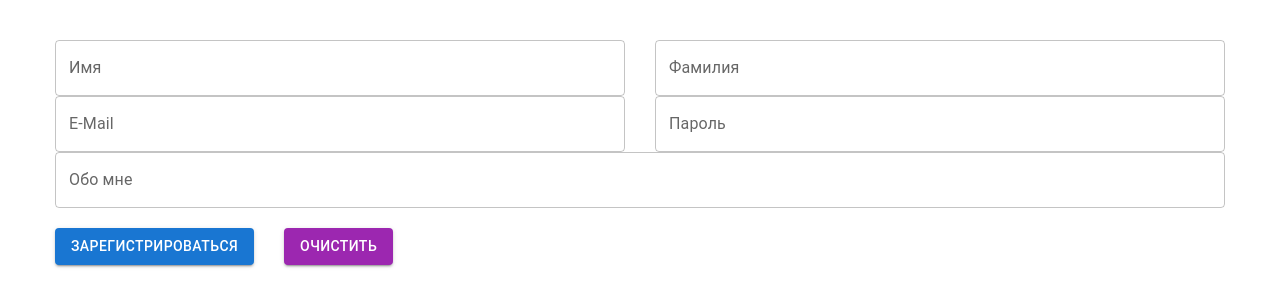
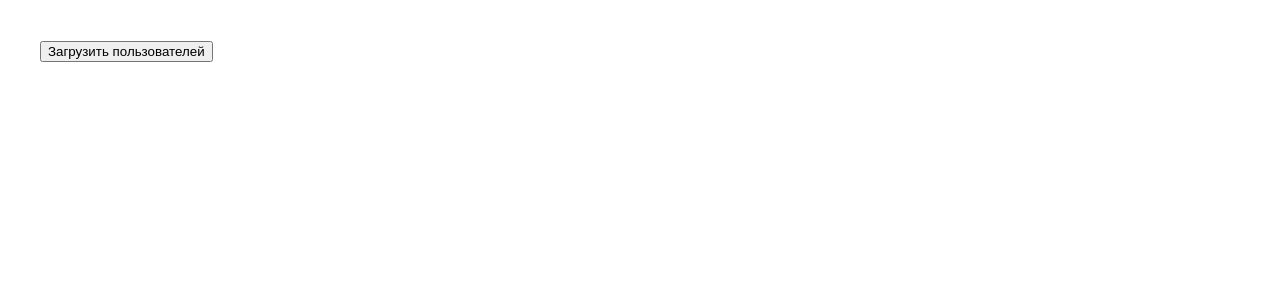
Before and after one commit to dmitriyrotaenko/archakov-react, a React (Create React App) app: page / in a window 1280 px wide. Shown: the top 306 px of the page. Built offline with nearby package versions, Linux system fonts and the light colour scheme.

Commit message:
сделал 8 дз

```diff
--- a/src/home-assignment-7/App.js
+++ /dev/null
@@ -1,109 +0,0 @@
-import React from "react";
-import { useForm } from "react-hook-form";
-import TextField from "@mui/material/TextField";
-import Button from "@mui/material/Button";
-
-function App() {
-  const { handleSubmit, register, formState, reset } = useForm();
-
-  const defaultValues = {
-    firstName: "",
-    lastName: "",
-    email: "",
-    password: "",
-    about: "",
-  };
-
-  const onSubmit = (values) => console.log("ФОРМА!", values);
-
-  return (
-    <div className="App">
-      <form>
-        <div className="row">
-          <TextField
-            name="firstName"
-            label="Имя"
-            {...register("firstName", {
-              validate: (value) => value !== "admin" || "Nice try!",
-            })}
-            helperText={
-              formState.errors.firstName && formState.errors.firstName.message
-            }
-            error={!!formState.errors.firstName}
-            fullWidth
-          />
-          <TextField
-            name="lastName"
-            label="Фамилия"
-            {...register("lastName", {
-              required: "Это обязательное поле!",
-            })}
-            helperText={
-              formState.errors.lastName && formState.errors.lastName.message
-            }
-            error={!!formState.errors.lastName}
-            fullWidth
-          />
-        </div>
-        <div className="row">
-          <TextField
-            {...register("email", {
-              pattern: {
-                value: /^[A-Z0-9._%+-]+@[A-Z0-9._%+-]+\.[A-Z]{2,}$/i,
-                message: "Это неверная почта!",
-              },
-            })}
-            helperText={
-              formState.errors.email && formState.errors.email.message
-            }
-            error={!!formState.errors.email}
-            name="email"
-            label="E-Mail"
-            defaultValue=""
-            fullWidth
-          />
-          <TextField
-            {...register("password", {
-              required: "Это обязательное поле!",
-            })}
-            helperText={
-              formState.errors.password && formState.errors.password.message
-            }
-            error={!!formState.errors.password}
-            name="password"
-            type="password"
-            label="Пароль"
-            fullWidth
-          />
-        </div>
-        <div className="row">
-          <TextField
-            {...register("about")}
-            name="about"
-            label="Обо мне"
-            fullWidth
-          />
-        </div>
-        <br />
-        <div className="row">
-          <Button
-            onClick={handleSubmit(onSubmit)}
-            variant="contained"
-            color="primary"
-          >
-            Зарегистрироваться
-          </Button>
-          <Button
-            onClick={() => reset(defaultValues)}
-            variant="contained"
-            color="secondary"
-          >
-            Очистить
-          </Button>
-        </div>
-      </form>
-    </div>
-  );
-}
-
-export default App;
--- /dev/null
+++ b/src/home-assignment-8/App.js
@@ -0,0 +1,46 @@
+import React from "react";
+
+const URL = "https://618ad89934b4f400177c48e8.mockapi.io/users";
+
+function App() {
+  const [users, setUsers] = React.useState([]);
+
+  async function getUsers() {
+    if(!navigator.onLine) {
+      alert("Проверьте подключение к интернету!")
+      return;
+    }
+
+    return await fetch(URL)
+    .then(response => {
+      if(response.status !== 200) {
+        throw "Что-то пошло не так. Попробуйте снова";
+      }
+
+      return response.json()
+    })
+    .then(usersData => setUsers(usersData))
+    .catch(error => alert(error));
+  }
+
+  return (
+    <div>
+      <button onClick={getUsers}>Загрузить пользователей</button>
+      <ul>
+        {
+          users.map(user => {
+            return (
+              <li key={user.id}>
+                { user.name }
+              </li>
+            );
+          })
+        }
+      </ul>
+    </div>
+  );
+}
+
+
+
+export default App;
--- a/src/index.js
+++ b/src/index.js
@@ -1,7 +1,7 @@
 import React from "react";
 import ReactDOM from "react-dom";
 import "./styles.css";
-import App from "./home-assignment-7/App";
+import App from "./home-assignment-8/App";
 
 ReactDOM.render(
   <React.StrictMode>
--- a/src/styles.css
+++ b/src/styles.css
@@ -1,17 +1,9 @@
 body {
-    margin: 0;
-    font-family: -apple-system, BlinkMacSystemFont, "Segoe UI", "Roboto", "Oxygen", "Ubuntu",
-      "Cantarell", "Fira Sans", "Droid Sans", "Helvetica Neue", sans-serif;
-    -webkit-font-smoothing: antialiased;
-    -moz-osx-font-smoothing: grayscale;
-    padding: 40px;
-  }
-
-  .row {
-    display: flex;
-  }
-
-  .MuiTextField-root,
-  .MuiButton-root {
-    margin: 0 15px !important;
-  }
+  margin: 0;
+  font-family: -apple-system, BlinkMacSystemFont, "Segoe UI", "Roboto", "Oxygen",
+    "Ubuntu", "Cantarell", "Fira Sans", "Droid Sans", "Helvetica Neue",
+    sans-serif;
+  -webkit-font-smoothing: antialiased;
+  -moz-osx-font-smoothing: grayscale;
+  padding: 40px;
+}
```
